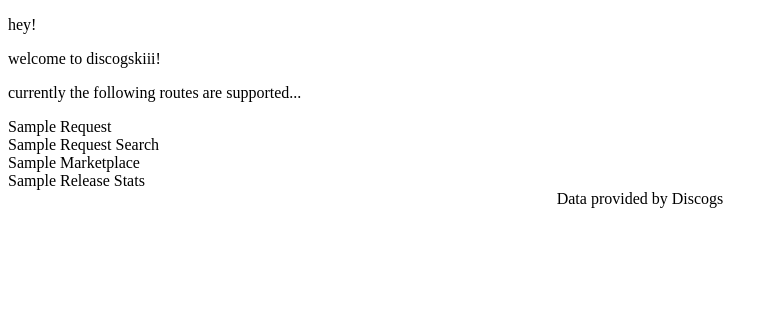
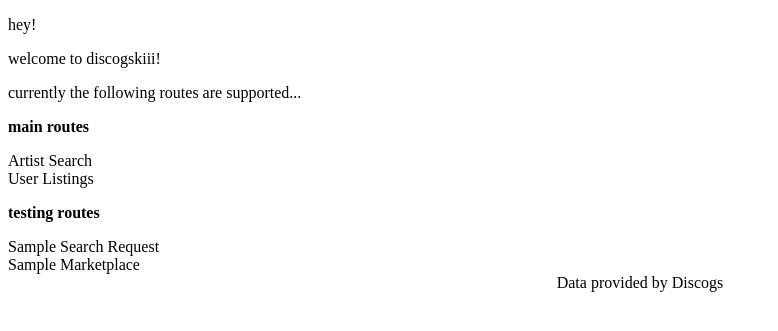
Before and after one commit to mikeygough/discogskiii, a Flask app: page / in a window 1280 px wide. Shown: the top 331 px of the page, without its empty margins (0-778 px from the left). Run offline with Flask 2, Linux system fonts and the light colour scheme.

Commit message:
clean up URLs. extend README.md. build out user-inventory

```diff
--- a/app.py
+++ b/app.py
@@ -11,16 +11,9 @@
 def index():
     return render_template("index.html")
 
-@app.route("/sample-request")
-def sample_request():
-    artist="sun ra"
 
-    r = requests.get("https://api.discogs.com/database/search?artist={}&type=master&format=vinyl&key={}&secret={}".format(artist, CONSUMER_KEY, CONSUMER_SECRET)).text
-    return render_template("sample-request.html", r=r)
-
-
-@app.route("/sample-request-search", methods=["GET", "POST"])
-def sample_request_search():
+@app.route("/artist-search", methods=["GET", "POST"])
+def artist_search():
 
     # post
     if request.method == "POST":
@@ -61,72 +54,82 @@
         data = sorted(data, key = lambda x: x[2])
         base_url = 'https://www.discogs.com'
 
-        return render_template("sample-request-search.html",
+        return render_template("artist-search.html",
                                data=data, base_url=base_url)
 
     # get
     else:
-        return render_template("sample-request-search.html")
+        return render_template("artist-search.html")
+
+
+@app.route("/user-listings", methods=["GET", "POST"])
+def user_listings():
+
+    # good test user = 'uirapuru'
+    # post
+    if request.method == "POST":
+        user_id = request.form.get("user_id")
+
+        # pagination
+        # first get number of pages:
+        num_pages = json.loads(requests.get("https://api.discogs.com/users/{}/inventory".format(user_id)).text)['pagination']['pages']
+
+        # initialize empty for masters
+        ids = []
+        uris = []
+
+        # iterate through number of pages
+        for page in range(1, num_pages + 1):
+            # get data
+            r = requests.get("https://api.discogs.com/users/{}/inventory".format(user_id)).text
+
+            # turn string into json
+            r_json = json.loads(r)
+
+            # get data
+            for result in r_json["listings"]:
+                try:
+                    ids.append(result["id"])
+                    uris.append(result["uri"])
+                except:
+                    pass
+
+        # zip data
+        data = list(zip(ids, uris))
+
+        return render_template("user-listings.html",
+                               data=data)
+
+    # get
+    else:
+        return render_template("user-listings.html")
+
+
+@app.route("/sample-request")
+def sample_request():
+
+    # set artist
+    artist="sun ra"
+    r = requests.get("https://api.discogs.com/database/search?artist={}&type=master&format=vinyl&key={}&secret={}".format(artist, CONSUMER_KEY, CONSUMER_SECRET)).text
+
+    # turn string into prettyjson
+    r_json = json.loads(r)
+    r_json = json.dumps(r_json, indent=4)
+
+    return render_template("sample-request.html",
+                           artist=artist, r_json=r_json)
 
 
 @app.route("/sample-marketplace")
 def sample_marketplace():
 
-    # note that listing id is specific to a listing.
-    # it is NOT a release id.
-    # TESTING
-    listing_id = '2047141883'
-    listing_id = '193145788'
-    r = requests.get("https://api.discogs.com/marketplace/listings/{}&key={}&secret={}".format(listing_id, CONSUMER_KEY, CONSUMER_SECRET)).text
+    # set listing id. note this is specific per listing, and not the master id.
+    listing_id = '2134134359'
+    r = requests.get("https://api.discogs.com/marketplace/listings/{}".format(listing_id)).text
 
-    return render_template("sample-marketplace.html", r=r)
+    # turn string into pretty json
+    r_json = json.loads(r)
+    r_json = json.dumps(r_json, indent=4)
 
-
-@app.route("/sample-release-stats")
-def sample_release_stats():
-
-    release_id = '1067119'
-    r = requests.get("https://api.discogs.com/marketplace/stats/{}&key={}&secret={}".format(release_id, CONSUMER_KEY, CONSUMER_SECRET)).text
-
-    return render_template("sample-release-stats.html", r=r)
-
-
-@app.route("/user-listings")
-def user_listings():
-
-    user = 'uirapuru'
-    # pagination
-    # first get number of pages:
-    num_pages = json.loads(requests.get("https://api.discogs.com/users/{}/inventory".format(user)).text)['pagination']['pages']
-
-    print(num_pages)
-    # initialize empty for masters
-    ids = []
-    uris = []
-
-    # iterate through number of pages
-    for page in range(1, num_pages + 1):
-        # get data
-        r = requests.get("https://api.discogs.com/users/{}/inventory".format(user)).text
-
-        # turn string into json
-        r_json = json.loads(r)
-
-        # get data
-        for result in r_json["listings"]:
-            try:
-                ids.append(result["id"])
-                uris.append(result["uri"])
-            except:
-                pass
-
-    # zip data
-    data = list(zip(ids, uris))
-
-    return render_template("sample-user-listings.html",
-                           data=data)
-
-    print(r)
-
-
-    return render_template("sample-user-listings.html")
+    return render_template("sample-marketplace.html",
+                           listing_id=listing_id, r_json=r_json)
--- a/templates/sample-request-search.html
+++ b/templates/artist-search.html
@@ -3,11 +3,11 @@
 {% block body %}
 
     <h3>Search an artist and see their master releases</h3>
-    <p>*for now only shows albums for which discogs has all data. **vinyl only 🐱‍👓</p>
+    <p>*for now only shows vinyl albums for which discogs has all data.</p>
 
     <br>
 
-    <form action="/sample-request-search" method="post">
+    <form action="/artist-search" method="post">
         <input autocomplete="off" autofocus id="artist" name="artist" placeholder="Artist" type="text">
         <button type="submit">Search</button>
     </form>
--- a/templates/index.html
+++ b/templates/index.html
@@ -7,12 +7,17 @@
 
     <p>currently the following routes are supported...</p>
 
-    <a href="/sample-request">Sample Request</a>
+    <p style="font-weight: bold;"> main routes </p>
+    <a href="/artist-search">Artist Search</a>
     <br>
-    <a href="/sample-request-search">Sample Request Search</a>
+    <a href="/user-listings">User Listings</a>
+
+    <br>
+
+    <p style="font-weight: bold;"> testing routes </p>
+    <a href="/sample-request">Sample Search Request</a>
     <br>
     <a href="/sample-marketplace">Sample Marketplace</a>
-    <br>
-    <a href="/sample-release-stats">Sample Release Stats</a>
+
 
 {% endblock %}
--- a/templates/sample-marketplace.html
+++ b/templates/sample-marketplace.html
@@ -2,6 +2,8 @@
 
 {% block body %}
 
-    {{ r }}
+    <h4>Request:</h4>
+    <h5>https://api.discogs.com/marketplace/listings/{{ listing_id }}</h5>
+    <pre id="json">{{ r_json }}</pre>
 
 {% endblock %}
--- a/templates/sample-request.html
+++ b/templates/sample-request.html
@@ -2,6 +2,8 @@
 
 {% block body %}
 
-    {{ r }}
+    <h4>Request:</h4>
+    <h5>https://api.discogs.com/database/search?artist={{ artist }}&type=master&format=vinyl</h5>
+    <pre id="json">{{ r_json }}</pre>
 
 {% endblock %}
```
Also changed, not shown: templates/sample-release-stats.html (deleted, +0 -7 lines), templates/user-listings.html (renamed from templates/sample-user-listings.html, +12 -0 lines), README.md.
